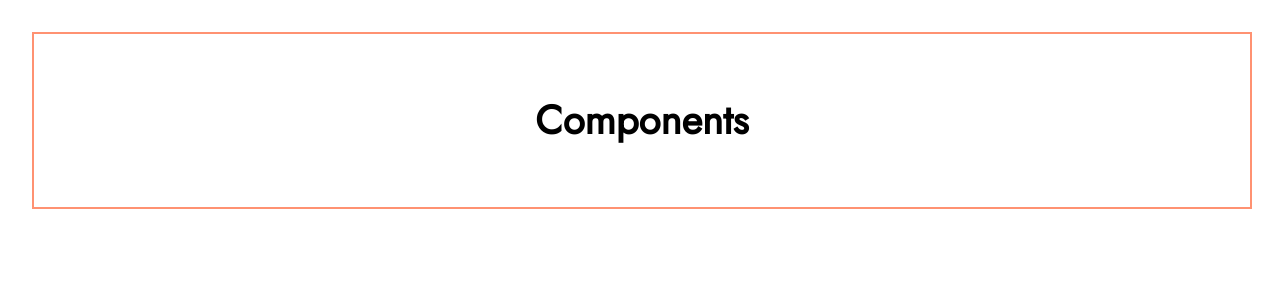
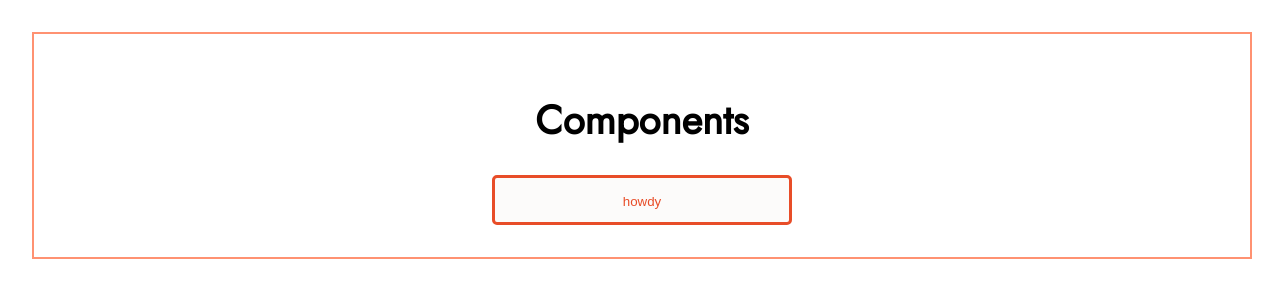
Before and after one commit to include-davis/ielc_repo, a React (Create React App) app: page /components in a window 1280 px wide. Shown: the top 300 px of the page. Built offline with nearby package versions, Linux system fonts and the light colour scheme.

Commit message:
functioning button

```diff
--- a/src/App.js
+++ b/src/App.js
@@ -10,6 +10,7 @@ import HomePage from "./Pages/JS/HomePage";
 import Register from "./Pages/JS/Register";
 import Volunteer from "./Pages/JS/Volunteer";
 import Components from './Pages/JS/Components';
+import Buttons from './Components/JS/Buttons';
 
 function App() {
   return (
--- /dev/null
+++ b/src/Components/CSS/Buttons.css
@@ -0,0 +1,26 @@
+.small {
+    width: auto;
+}
+
+.large {
+    width: 200%;
+}
+
+.primary {
+    background-color: var(--primary);
+    color: var(--creme-white);
+    border-color:var(--primary);
+}
+
+.secondary {
+    background-color: var(--primary-light);
+    color: var(--creme-white);
+    border-color:var(--primary);
+}
+
+.tertiary {
+    border: solid;
+    border-color: var(--primary);
+    color: var(--primary);
+    background-color: var(--creme-white);
+}
--- /dev/null
+++ b/src/Components/JS/Buttons.js
@@ -0,0 +1,9 @@
+import React from 'react';
+import "../CSS/Buttons.css"
+
+export default function Buttons(props) {
+
+    return (
+        <button className={`${props.size} ${props.type}`} style={{width:`${props.width}`}}>{props.text}</button>
+    )
+}
--- a/src/Pages/JS/Components.js
+++ b/src/Pages/JS/Components.js
@@ -1,12 +1,13 @@
 import React from 'react';
 import "../CSS/Components.css"
+import Buttons from '../../Components/JS/Buttons';
 
 export default function Components() {
 
     return (
         <div className='container'>
             <h1>Components</h1>
-
+            <Buttons size="large" text="howdy" type="tertiary" width='300px'></Buttons>
         </div>
     )
 }
--- a/src/global.css
+++ b/src/global.css
@@ -64,3 +64,11 @@ p, .p-large {
     font-size: 1rem;
     line-height: 1.4375rem;
 }
+
+button {
+    height: 50px;
+    width: 342px;
+    padding: 16px 24px;
+    border-radius: 5px;
+    text-align: center;
+}
```
